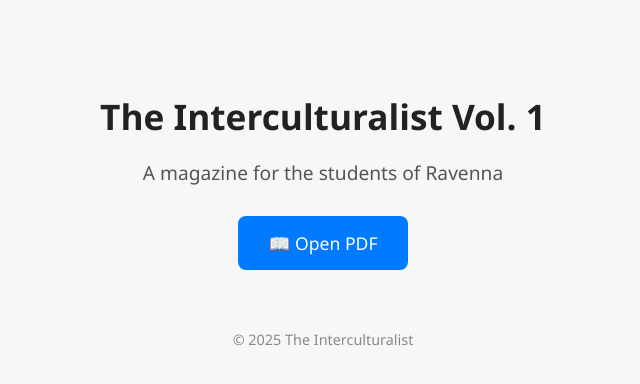
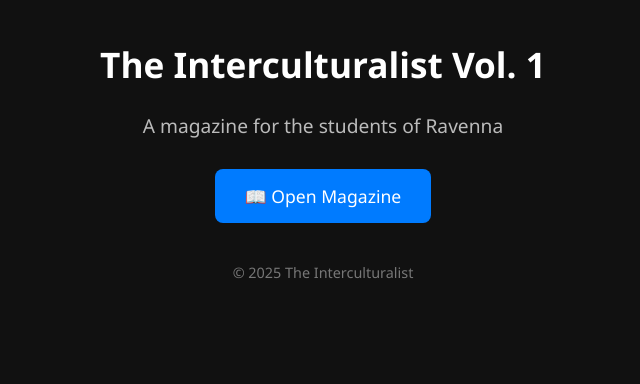
Before and after one commit to theinterculturalistravenna-source/The-Interculturalist-Vol-1-2025, a plain HTML site: page index.html in a window 1280 px wide. Shown: the whole page, without its empty margins (317-957 px from the left). Drawn offline with Linux system fonts and the light colour scheme.

Commit message:
Update index.html

```diff
--- a/index.html
+++ b/index.html
@@ -1,33 +1,32 @@
 <!DOCTYPE html>
-<html lang="es">
+<html lang="en">
 <head>
   <meta charset="UTF-8">
   <meta name="viewport" content="width=device-width, initial-scale=1.0">
+  <title>The Interculturalist Vol. 1</title>
 
-  <!-- Metadatos para compartir en redes -->
-<meta property="og:title" content="The Interculturalist Vol. 1">
-<meta property="og:description" content="A magazine for the students of Ravenna">
-<meta property="og:image" content="https://raw.githubusercontent.com/TU_USUARIO/the-interculturalist/main/portada.jpg">
-<meta property="og:url" content="https://TU_USUARIO.github.io/the-interculturalist/">
-<meta property="og:type" content="website">
-
-  <title>The Interculturalist Vol. 1</title>
+  <!-- Metadatos para vista previa en redes -->
+  <meta property="og:title" content="The Interculturalist Vol. 1">
+  <meta property="og:description" content="A magazine for the students of Ravenna">
+  <meta property="og:image" content="https://raw.githubusercontent.com/TU_USUARIO/the-interculturalist/main/portada.jpg">
+  <meta property="og:url" content="https://TU_USUARIO.github.io/the-interculturalist/">
+  <meta property="og:type" content="website">
 
   <style>
     body {
+      background-color: #111;
+      margin: 0;
       font-family: 'Segoe UI', Arial, sans-serif;
-      background-color: #f7f7f7;
+      color: white;
       text-align: center;
-      padding: 60px 20px;
     }
     h1 {
-      color: #222;
+      margin-top: 40px;
       font-size: 2.2em;
-      margin-bottom: 10px;
     }
     p {
       font-size: 1.2em;
-      color: #555;
+      color: #bbb;
       margin-bottom: 30px;
     }
     a.button {
@@ -44,9 +43,9 @@
       background-color: #0056b3;
     }
     footer {
-      margin-top: 60px;
+      margin-top: 40px;
       font-size: 0.9em;
-      color: #888;
+      color: #777;
     }
   </style>
 </head>
@@ -54,8 +53,9 @@
   <h1>The Interculturalist Vol. 1</h1>
   <p>A magazine for the students of Ravenna</p>
 
-  <a class="button" href="https://drive.google.com/file/d/13NUeiNRonX3CTJRjOg9fDXDkp-tSuVrQ/view?usp=sharing" target="_blank">
-    📖 Open PDF
+  <!-- Botón para abrir el flipbook en AnyFlip -->
+  <a class="button" href="https://anyflip.com/ivjfw/xgvk/" target="_blank">
+    📖 Open Magazine
   </a>
 
   <footer>
```
